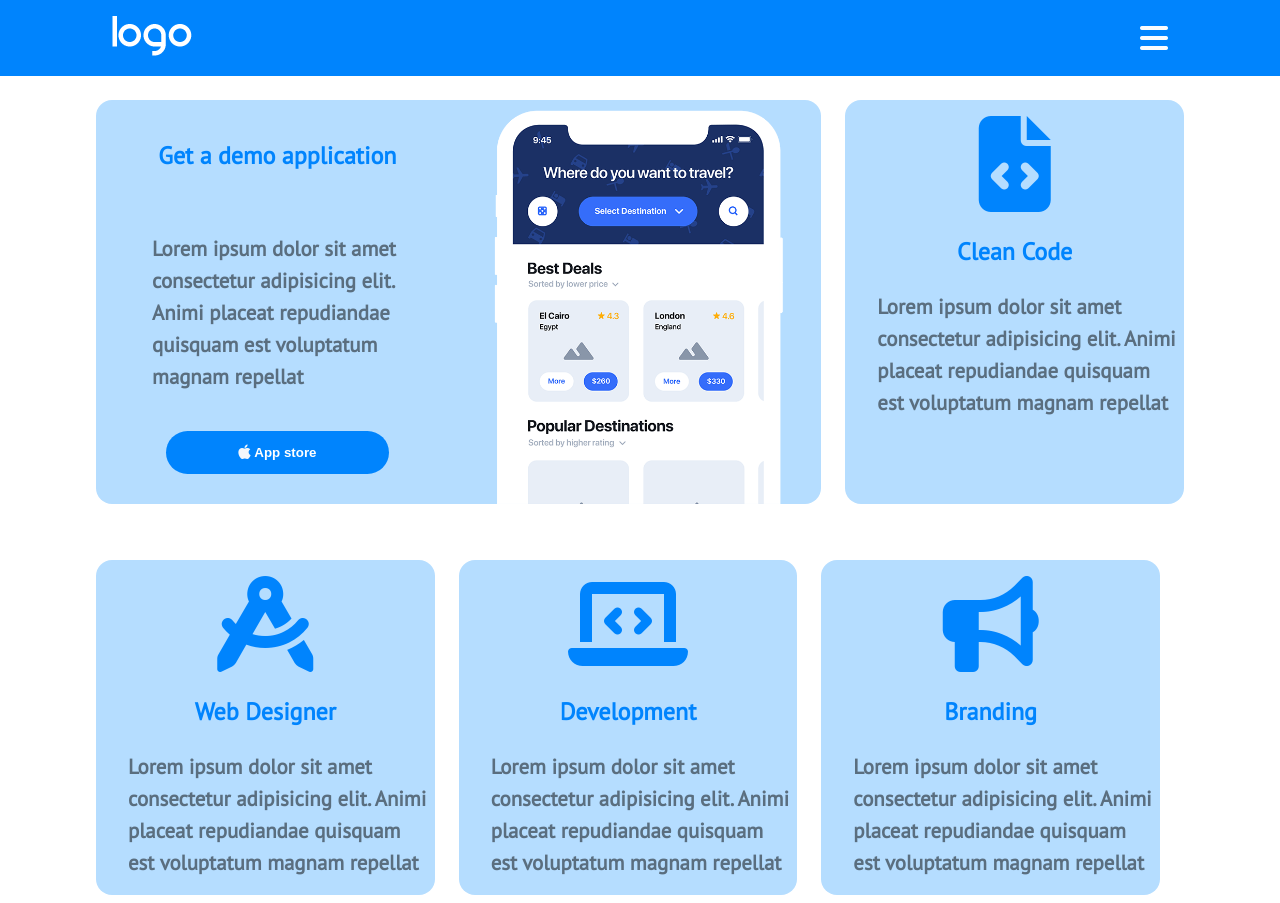
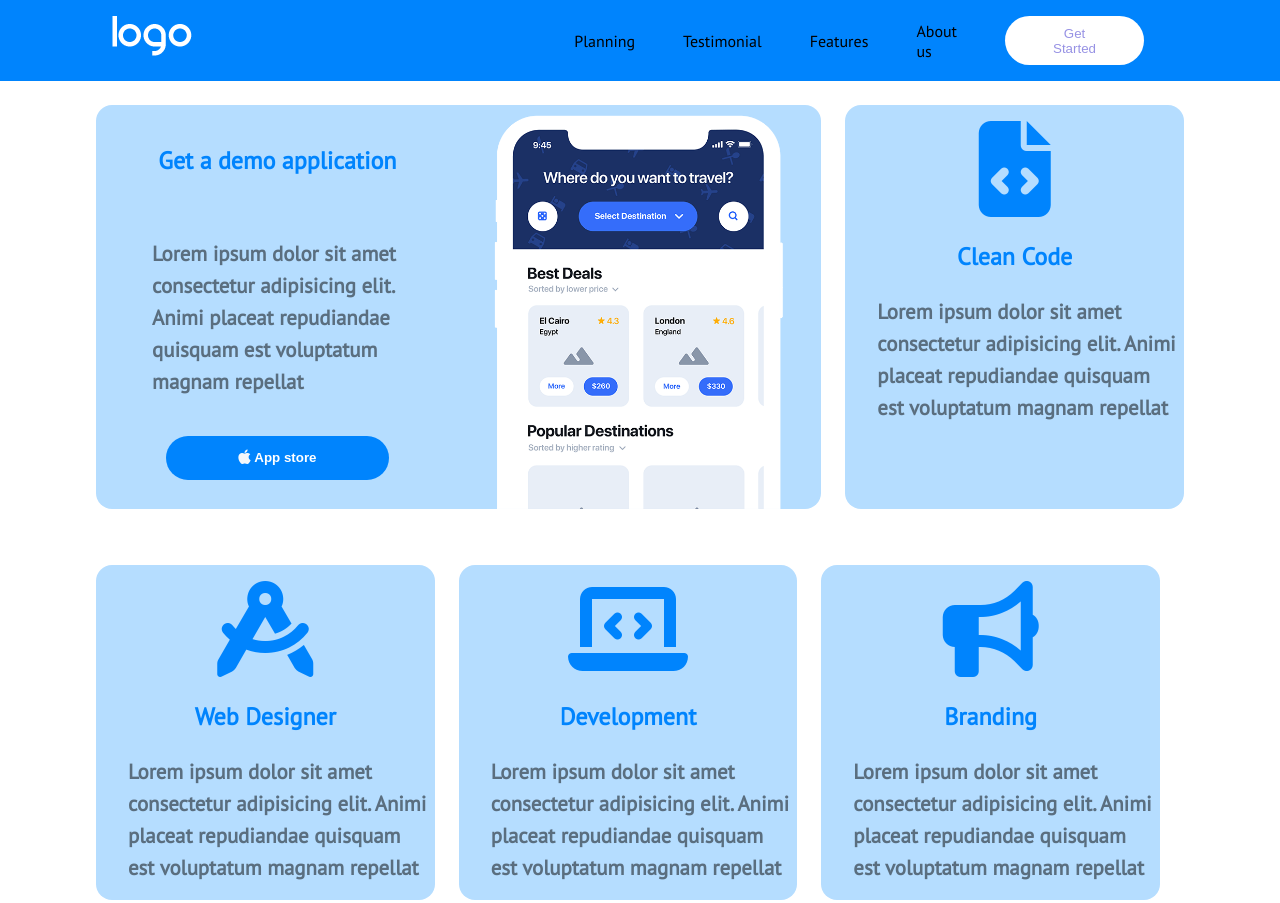
Before and after one commit to EligioBiasi/htmlcss-responsive-layout, a plain HTML site: page index.html in a window 1280 px wide. Shown: the top 903 px of the page. Drawn offline with Linux system fonts and the light colour scheme.

Commit message:
navbar link added in desktop

```diff
--- a/index.html
+++ b/index.html
@@ -23,6 +23,13 @@
                 </div>
 
                 <div class="logo flex">
+                    <ul class="flex">
+                        <li><a href="#">Planning</a></li>
+                        <li><a href="#">Testimonial</a></li>
+                        <li><a href="#">Features</a></li>
+                        <li><a href="#">About us</a></li>
+                        <li><button class="button-white">Get Started</button></li>
+                    </ul>
                     <i class="fa-solid fa-bars fa-2x" style="color: #fbfcfd;"></i>
                 </div>
             </nav>
--- a/style.css
+++ b/style.css
@@ -19,6 +19,15 @@ footer{
 h1{
     padding: 1.5rem 0;
     font-size: 1.5rem;
+}
+
+ul{
+    list-style-type: none;
+}
+
+a{
+    color: inherit;
+    text-decoration: inherit;
 }
 
 /* General class */
@@ -51,7 +60,7 @@ h1{
 }
 
 .logo{
-    width: 40%;
+    width: 45%;
     padding: 1rem;
 }
 
@@ -197,6 +206,16 @@ div.logo.flex{
 
 div.logo i{
     align-self: center;
+}
+
+div.logo ul{
+    justify-content: space-between;
+    align-items: center;
+    z-index: -1;
+}
+
+div.logo ul.flex li{
+    padding: 0 1.5rem;
 }
 
 div.card-left h1,
@@ -366,6 +385,15 @@ div.banner h1{
 
 /* Desktop */
 @media screen and (min-width:1140px){
+
+    div.logo ul{
+      z-index: 1;
+    }
+
+    div.logo i{
+        display: none;
+    }
+
     .card-left-content{
         width: 50%;
     }
```
